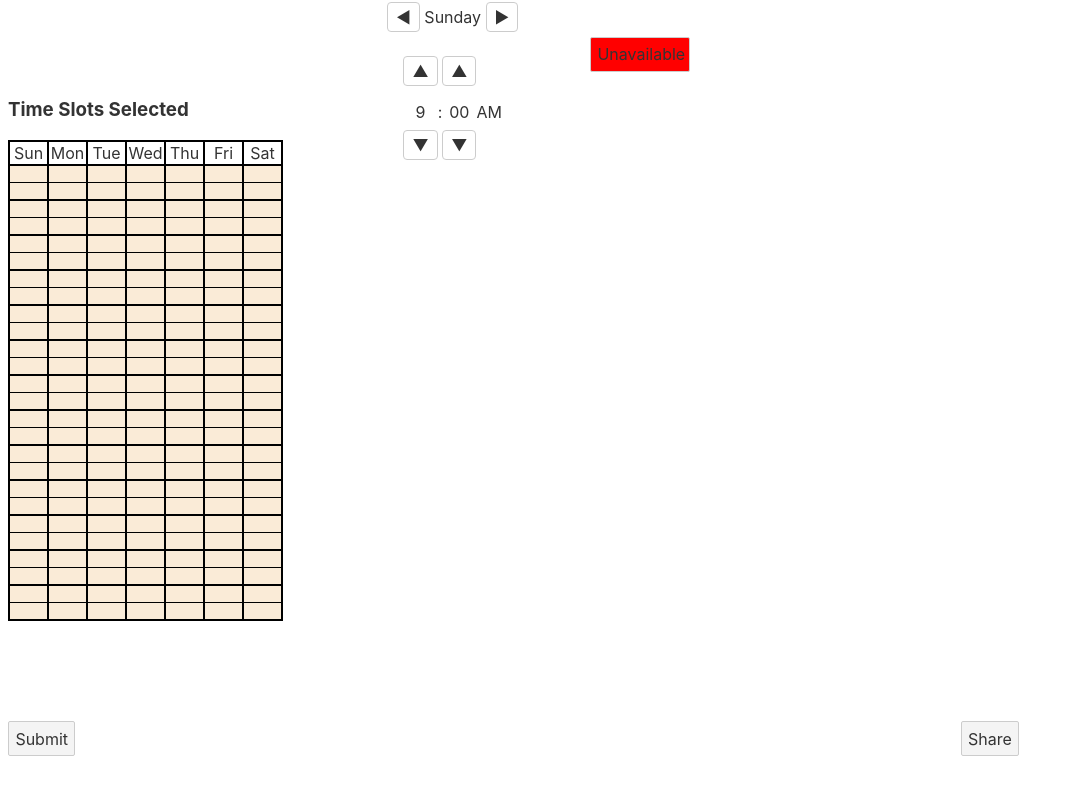
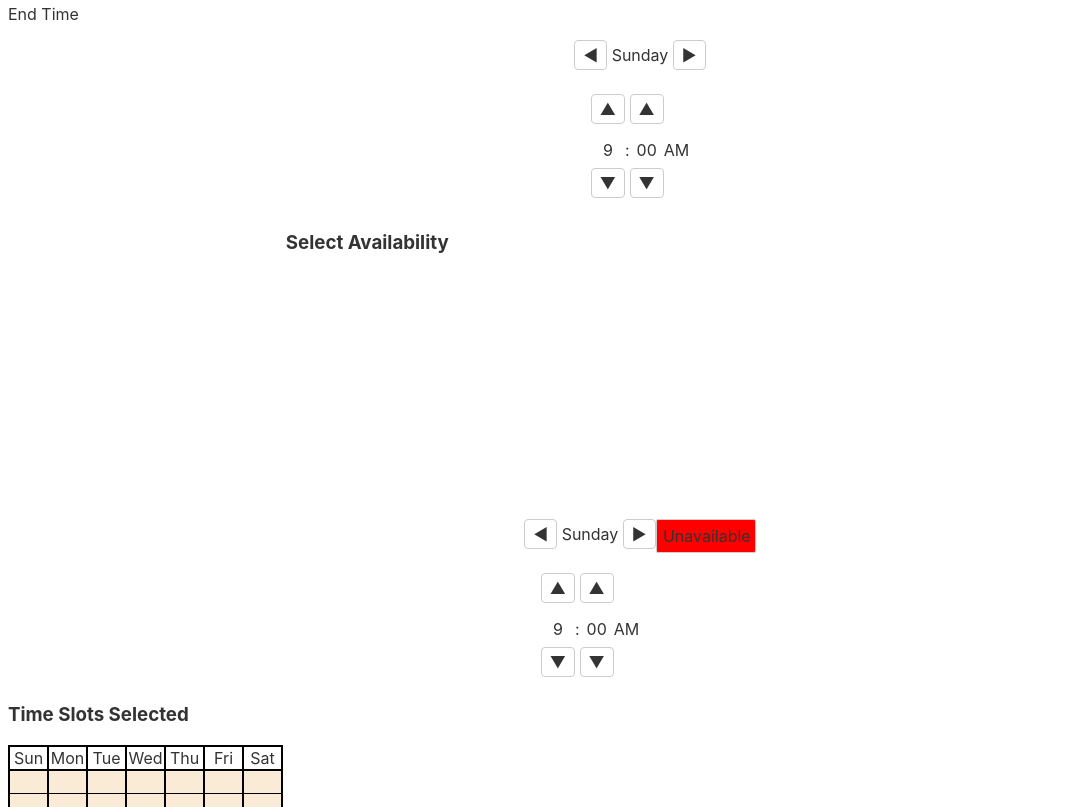
Before and after one commit to CodAngels/Tier2a, a Svelte app: page / in a window 1280 px wide. Shown: the part 333-1140 px from the top of the page, without its empty margins (0-1074 px from the left). Before the commit the page ends 1097 px from the top, so only its background shows below. Built offline with nearby package versions, Linux system fonts and the light colour scheme.

Commit message:
current progress

```diff
--- a/src/App.svelte
+++ b/src/App.svelte
@@ -1,16 +1,16 @@
 <script>
 	import Selector from './Selector.svelte';
 
-	// There are 96 15 minute blocks in a day. There are 96 * 7 = 672 blocks in a week. 0 maps to 12:00 AM on Sunday, 671 maps to 11:45 PM on Saturday
+	// There are 96 30 minute blocks in a day. There are 96 * 7 = 672 blocks in a week. 0 maps to 12:00 AM on Sunday, 671 maps to 11:45 PM on Saturday
 	// This array gives the number of blocks that are available to be booked (default is the entire week)
 	let valid_times = [];
 	// Initialize valid times to be 9 AM to 9 PM
 	for(let day = 0; day < 7; day++) {
-		for(let slot = 36; slot < 88; slot++) {
-			valid_times.push((day * 96) + slot);
+		for(let slot = 18; slot < 44; slot++) {
+			valid_times.push((day * 48) + slot);
 		}
 	}
-	let available_times = Array(672).fill(false);
+	let available_times = Array(336).fill(false);
 
 	let curr_slot = 0;
 	$: curr_selection = valid_times[curr_slot]
@@ -30,17 +30,17 @@
 <main>
 	<div class="container">
 		<h2><center>Meeting Name: CS178 53rd Week Meeting</center></h2>
-		<!-- <div>
-			<p>Add Conflicting Event</p>
+		<div>
+			<h3>Mark Available Block</h3>
 			<div>
 				<p>Start Time</p>
-				<Selector {valid_times} bind:start_time={curr_slot}/>
+				<Selector {valid_times} bind:curr_slot={curr_slot}/>
 			</div>
 			<div>
 				<p>End Time</p>
-				<Selector {valid_times} bind:end_time={curr_slot}/>
+				<Selector {valid_times} bind:curr_slot={curr_slot}/>
 			</div>
-		</div> -->
+		</div>
 		<h3 class="select-prompt">Select Availability</h3>
 
 		<div class="selector">
@@ -62,10 +62,14 @@
 					<td>Fri</td>
 					<td>Sat</td>
 				</tr>
-				{#each [...Array(get_slots_in_day()).keys()] as slot}
+				{#each Array(get_slots_in_day()) as _, slot}
 					<tr>
-					{#each [...Array(7).keys()] as day}
-						<td class={available_times[(day * get_slots_in_day()) + slot + valid_times[0]] ? "available cell-" + (slot % 4) : "unavailable cell-" + (slot % 4)}></td>
+					{#each Array(7) as _, day}
+						<td class={available_times[(day * 48) + slot + valid_times[0]] ? "available cell-" + (slot % 2) : "unavailable cell-" + (slot % 2)}>
+							<div style="width: 100%; height: 100%">
+								<button class="slot-toggle" on:click={() => {available_times[(day * 48) + slot + valid_times[0]] = !available_times[(day * 48) + slot + valid_times[0]];}}></button>
+							</div>
+						</td>
 					{/each}
 					</tr>
 				{/each}
@@ -111,6 +115,17 @@
         width: 100px;
     }
 
+	.slot-toggle,
+	.slot-toggle:focus {
+		background-color: transparent;
+		border: 0;
+		margin: 0;
+		padding: 0;
+		width: 100%;
+		height: 100%;
+		border-radius: 0;
+	}
+
 	table {
 		border-collapse: collapse;
 	}
@@ -118,8 +133,7 @@
 	td {
 		text-align: center;
         width: 35px;
-        height: 6px;
-		border-collapse: 0;
+        height: 19px;
 		border: 2px solid black;
     }
 
@@ -132,21 +146,11 @@
     }
 
 	.cell-0 {
-		border-bottom: 0;
+		border-bottom: 1px solid black;
 	}
 
 	.cell-1 {
-		border-top: 0;
-		border-bottom: 1px solid black;
-	}
-
-	.cell-2 {
 		border-top: 1px solid black;
-		border-bottom: 0;
-	}
-
-	.cell-3 {
-		border-top: 0;
 	}
 
 	.bottom-buttons {
--- a/src/Selector.svelte
+++ b/src/Selector.svelte
@@ -13,11 +13,11 @@
 	}
 
     function get_day(slot) {
-		return days[Math.floor(slot / 96)];
+		return days[Math.floor(slot / 48)];
 	}
 
 	function get_hour(slot) {
-		let hour = Math.floor((slot % 96) / 4);
+		let hour = Math.floor((slot % 48) / 2);
 		hour = hour > 12 ? hour - 12 : hour;
 		if(hour == 0) {
 			return 12;
@@ -26,7 +26,7 @@
 	}
 
 	function get_minute(slot) {
-		let minutes = 15 * (slot % 4);
+		let minutes = 30 * (slot % 2);
 		return minutes == 0 ? "00" : minutes;
 	}
 
@@ -67,7 +67,7 @@
 			<span>{get_minute(valid_times[curr_slot])}</span>
 			<button on:click={decrement(1)}>▼</button>
 		</div>
-		<span>{(valid_times[curr_slot] % 96) < 48 ? "AM" : "PM"}</span>
+		<span>{(valid_times[curr_slot] % 48) < 24 ? "AM" : "PM"}</span>
 	</div>
 </div>
 
@@ -77,9 +77,6 @@
 		flex-direction: column;
     	align-items: center;
     	gap: 1rem;
-	  	position: absolute;
-  		top: 30%;
-    	left: 30%;
   	}
 
 	.time-picker {
```
